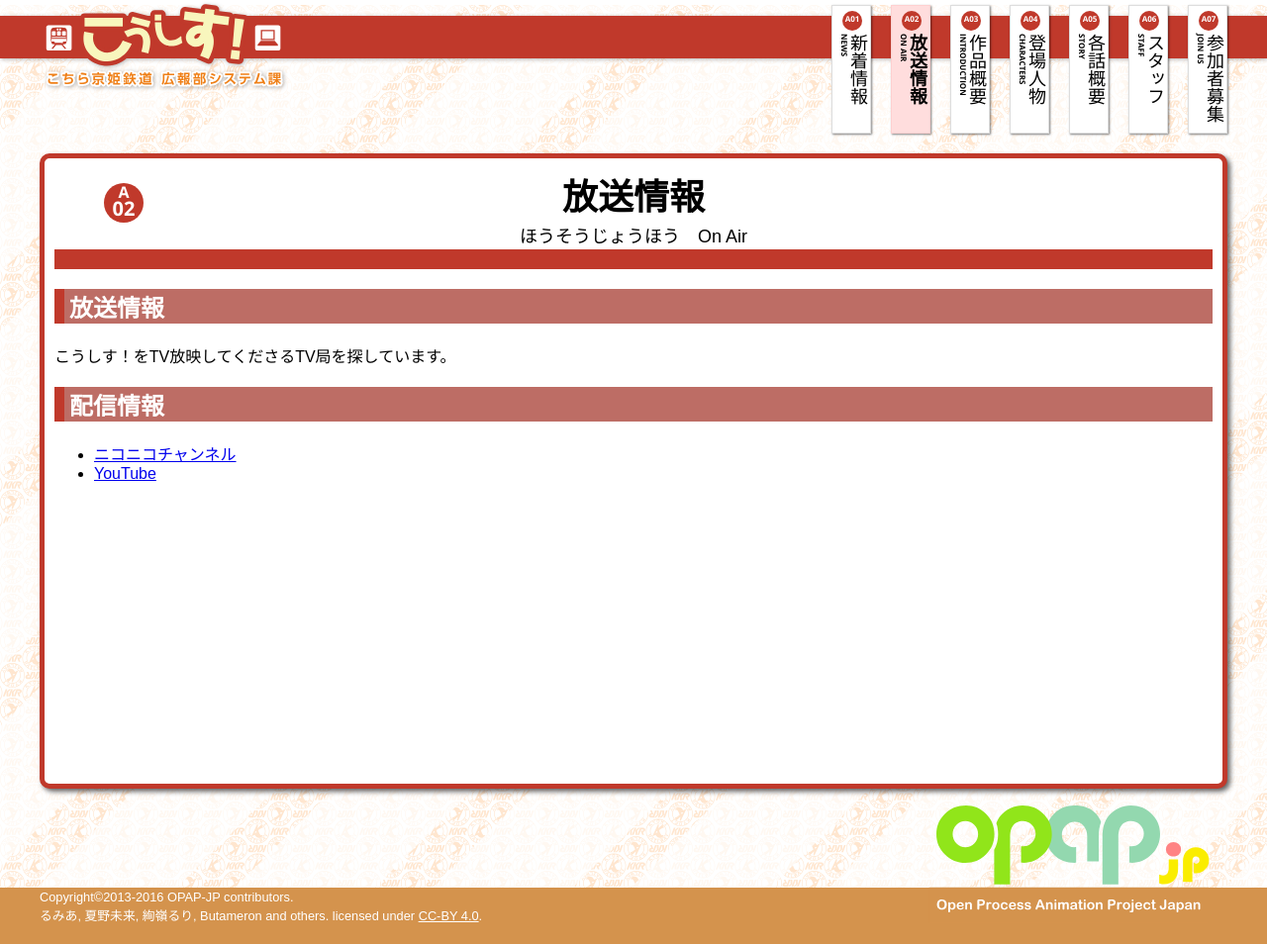
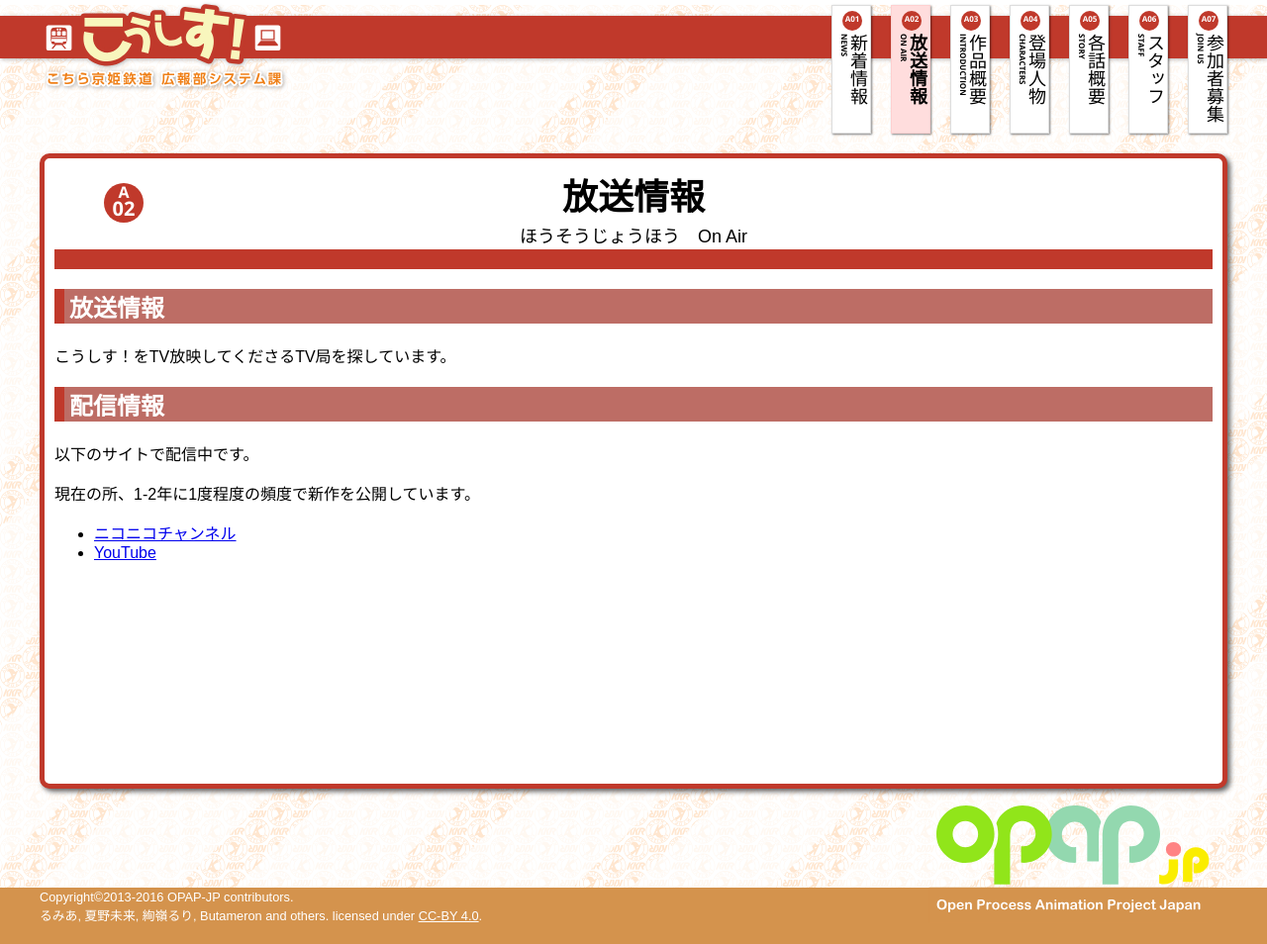
Before and after one commit to kosys/kosys.github.io, a Jekyll site: the page built from onair/index.md, in a window 1280 px wide. Shown: the whole page at 99% size. Built offline with Jekyll 4.4.1, drawn with Linux system fonts in a browser that asks for light colours; some web fonts are replaced; comment, search, counter and statistics services are not loaded.

Commit message:
放送情報を更新。加筆、リンクの修正

```diff
--- a/onair/index.md
+++ b/onair/index.md
@@ -20,5 +20,9 @@ categories:
 配信情報
 ---------------
 
+以下のサイトで配信中です。
+
+現在の所、1-2年に1度程度の頻度で新作を公開しています。
+
 * [ニコニコチャンネル](http://ch.nicovideo.jp/kosys)
-* [YouTube](youtube.com/user/OPAPJP)
+* [YouTube](https://youtube.com/user/OPAPJP)
```
